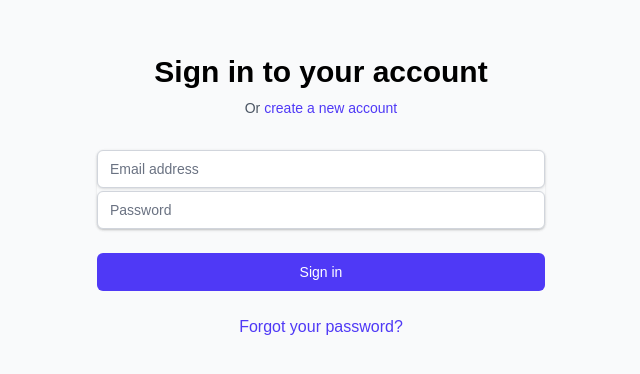
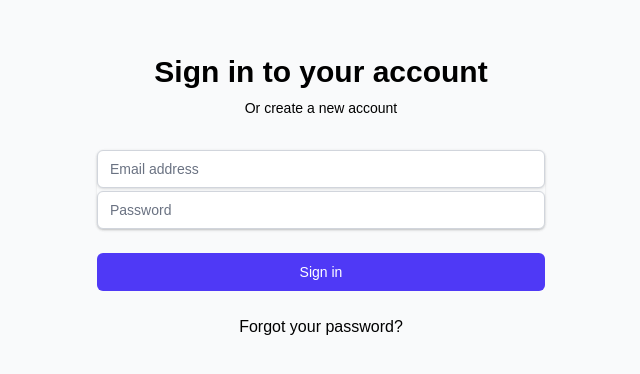
Before and after one commit to Kusaimosbah/Restaurant-Hiring-App, a Next.js app in the folder web/: page /auth/signin in a window 1280 px wide. Shown: the part 216-590 px from the top of the page, without its empty margins (319-959 px from the left). Built offline with nearby package versions, Linux system fonts and the light colour scheme.

Commit message:
Force all text to black color to fix visibility issues

```diff
--- a/web/src/app/auth/signin/page.tsx
+++ b/web/src/app/auth/signin/page.tsx
@@ -47,7 +47,7 @@ function SignInForm() {
   }
 
   return (
-    <div className="min-h-screen flex items-center justify-center bg-gray-50 py-12 px-4 sm:px-6 lg:px-8">
+    <div className="min-h-screen flex items-center justify-center bg-gray-50 py-12 px-4 sm:px-6 lg:px-8 auth-container">
       <div className="max-w-md w-full space-y-8">
         <div>
           <h2 className="mt-6 text-center text-3xl font-extrabold signin-heading">
--- a/web/src/app/auth/signin/styles.css
+++ b/web/src/app/auth/signin/styles.css
@@ -17,10 +17,10 @@
 /* Dark mode overrides */
 @media (prefers-color-scheme: dark) {
   .signin-heading {
-    color: #f9fafb !important; /* Very light gray, almost white */
+    color: #000000 !important; /* Force black even in dark mode */
   }
 
   .signin-subtext {
-    color: #e5e7eb !important; /* Light gray for good contrast on dark */
+    color: #000000 !important; /* Force black even in dark mode */
   }
 }
--- a/web/src/app/globals.css
+++ b/web/src/app/globals.css
@@ -59,3 +59,46 @@ h1, h2, h3, h4, h5, h6 {
 .container h1, .container h2, .container h3, .container p {
   color: #000000 !important;
 }
+
+/* FORCE ALL TEXT TO BE BLACK - NO EXCEPTIONS */
+body, p, h1, h2, h3, h4, h5, h6, span, div, label, input, select, textarea, button {
+  color: #000000 !important;
+}
+
+/* Override all Tailwind text colors to black */
+.text-gray-50, .text-gray-100, .text-gray-200, .text-gray-300, .text-gray-400,
+.text-gray-500, .text-gray-600, .text-gray-700, .text-gray-800, .text-gray-900,
+.text-white, .text-black {
+  color: #000000 !important;
+}
+
+/* Special case for sign-in page */
+.signin-heading {
+  color: #000000 !important;
+}
+
+/* Ensure sign-in page text is black */
+.auth-container h2, .auth-container h1, .auth-container p {
+  color: #000000 !important;
+}
+
+/* Override any remaining white text */
+.text-white, [class*="text-white"] {
+  color: #000000 !important;
+}
+
+/* Ultimate override - force ALL elements to have black text */
+html, body, div, span, p, h1, h2, h3, h4, h5, h6,
+form, input, button, label, select, textarea {
+  color: #000000 !important;
+}
+
+/* Override any Tailwind color classes */
+[class*="text-gray"], [class*="text-white"], [class*="text-black"] {
+  color: #000000 !important;
+}
+
+/* FINAL OVERRIDE - ENSURE ALL TEXT IS BLACK */
+* {
+  color: #000000 !important;
+}
```
